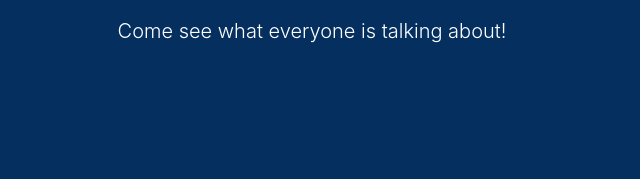
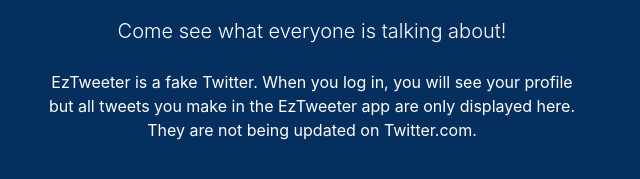
Before and after one commit to wesleypearce/Tweeter, a React (Vite) app: page / in a window 1280 px wide. Shown: the part 485-664 px from the top of the page, without its empty margins (328-968 px from the left). Built offline with nearby package versions, Linux system fonts and the light colour scheme.

Commit message:
Added disclaimer on home page

```diff
--- a/src/components/HelloBox.js
+++ b/src/components/HelloBox.js
@@ -7,14 +7,17 @@
       <h1 className="display-1 text-center">Hello!</h1>
 
       <div className="col-lg-6 col-md-5 mx-auto mt-3 mb-3">
-        {/* <button className="btn-block btn-light mx-auto">Sign Up</button>
-        <button className="btn-block btn-light mx-auto">Log In</button> */}
         <Auth />
       </div>
 
       <p className="text-center lead">
         Come see what everyone is talking about!
       </p>
+      <p className="text-center mt-4">
+        EzTweeter is a fake Twitter. When you log in, you will see your profile
+        but all tweets you make in the EzTweeter app are only displayed here.
+        They are not being updated on Twitter.com.
+      </p>
     </div>
   );
 };
```
Also changed, not shown: 1 other file (tests, documents, lock files or other folders).
